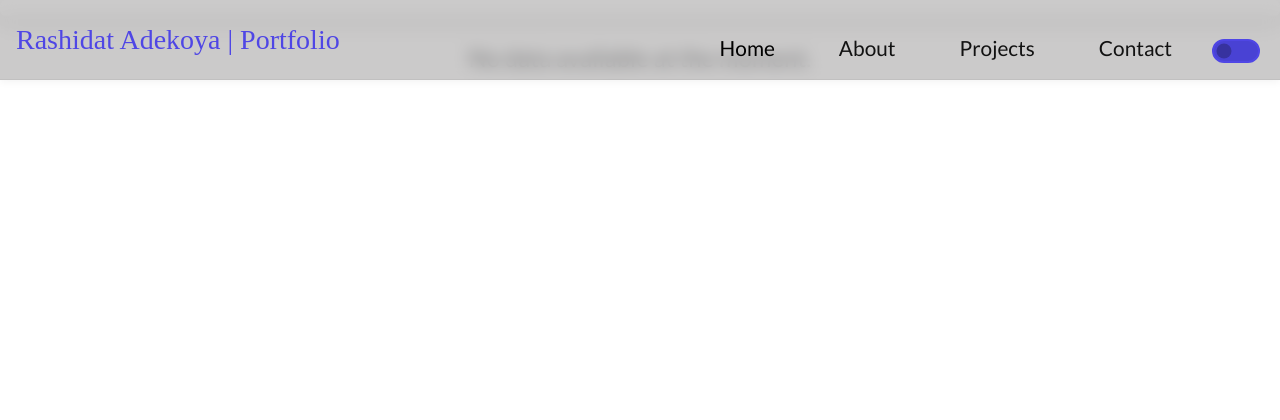
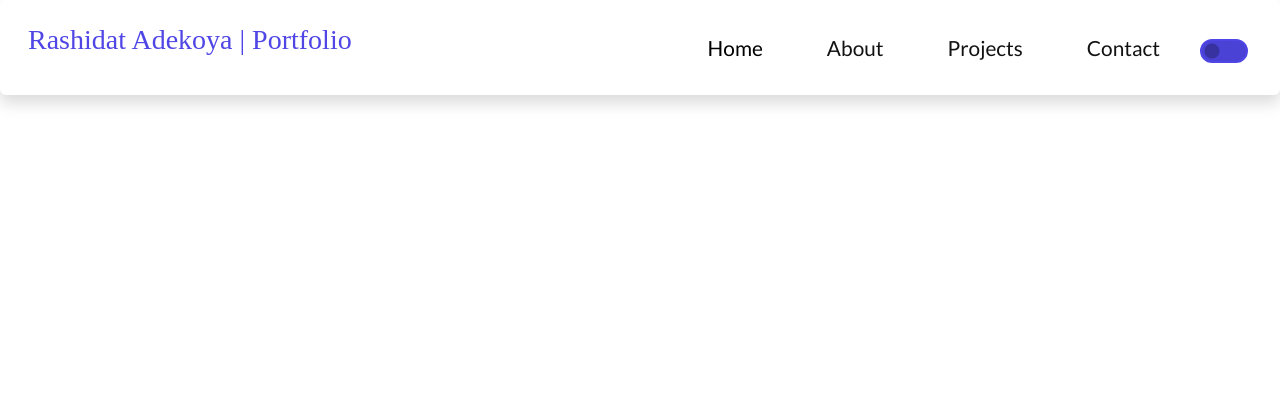
Before and after one commit to Shida18719/agog-dev, a Django app: page / in a window 1280 px wide. Shown: the top 420 px of the page. Run offline with Django 4.2, Linux system fonts and the light colour scheme; data that the repository does not hold is empty; some libraries are stand-ins or nearby versions.

Commit message:
Revert the blur header obstructing alert

```diff
--- a/static/css/base.css
+++ b/static/css/base.css
@@ -95,7 +95,7 @@ h1, h2, h3, h4, h5, h6 {
 
 /* Navigation  */
 
-.navbar {
+/* .navbar {
 background-color: rgba(169, 167, 167, 0.6);
 -webkit-backdrop-filter: blur(8px);
 backdrop-filter: blur(8px);
@@ -104,10 +104,10 @@ top: 0;
 left: 0;
 
 width: 100%;
-z-index: 50;
+z-index: 10;
  box-shadow: 0 2px 8px rgba(0,0,0,0.05);
 border-bottom: 1px solid rgba(0,0,0,0.05);
-}
+}  */
 
 .navbar-brand {
     margin-left: 1rem;
```
